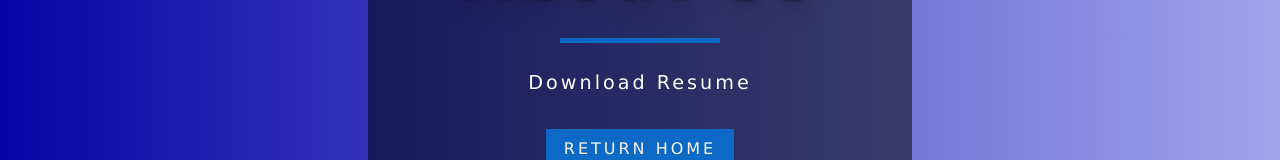
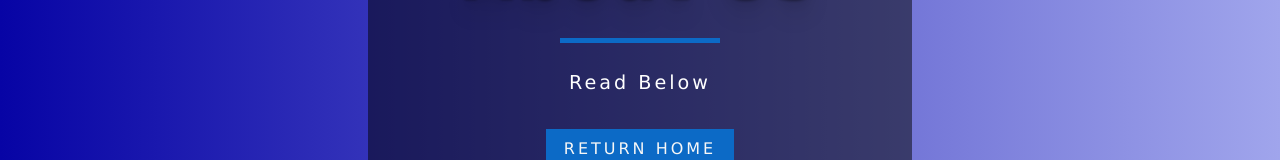
Before and after one commit to Oyeleye/consult-leye, a React (Create React App) app: page /About in a window 1280 px wide. Shown: the part 220-380 px from the top of the page. Built offline with nearby package versions, Linux system fonts and the light colour scheme.

Commit message:
Chamge subtitle

```diff
--- a/src/pages/About.js
+++ b/src/pages/About.js
@@ -24,7 +24,7 @@ function About() {
                 <li></li>
             </ul>
             <div className='about-banner-center'>
-               <Banner title='About us' subtitle='Download Resume'>
+               <Banner title='About us' subtitle='Read Below'>
                    <Link to='/' data-aos='fade-up' className='btn-primary'>Return Home</Link>
                </Banner>
             </div>
```
